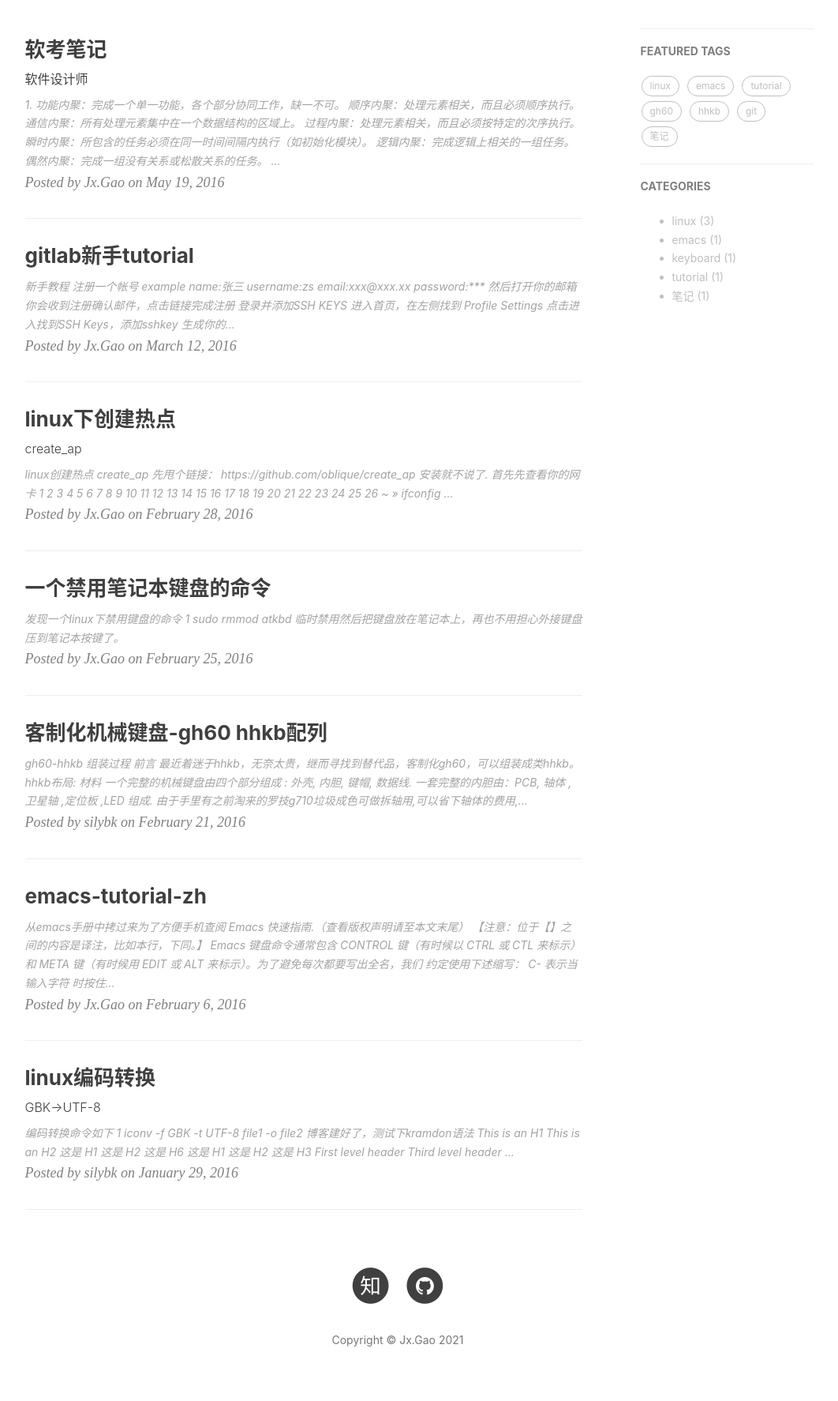
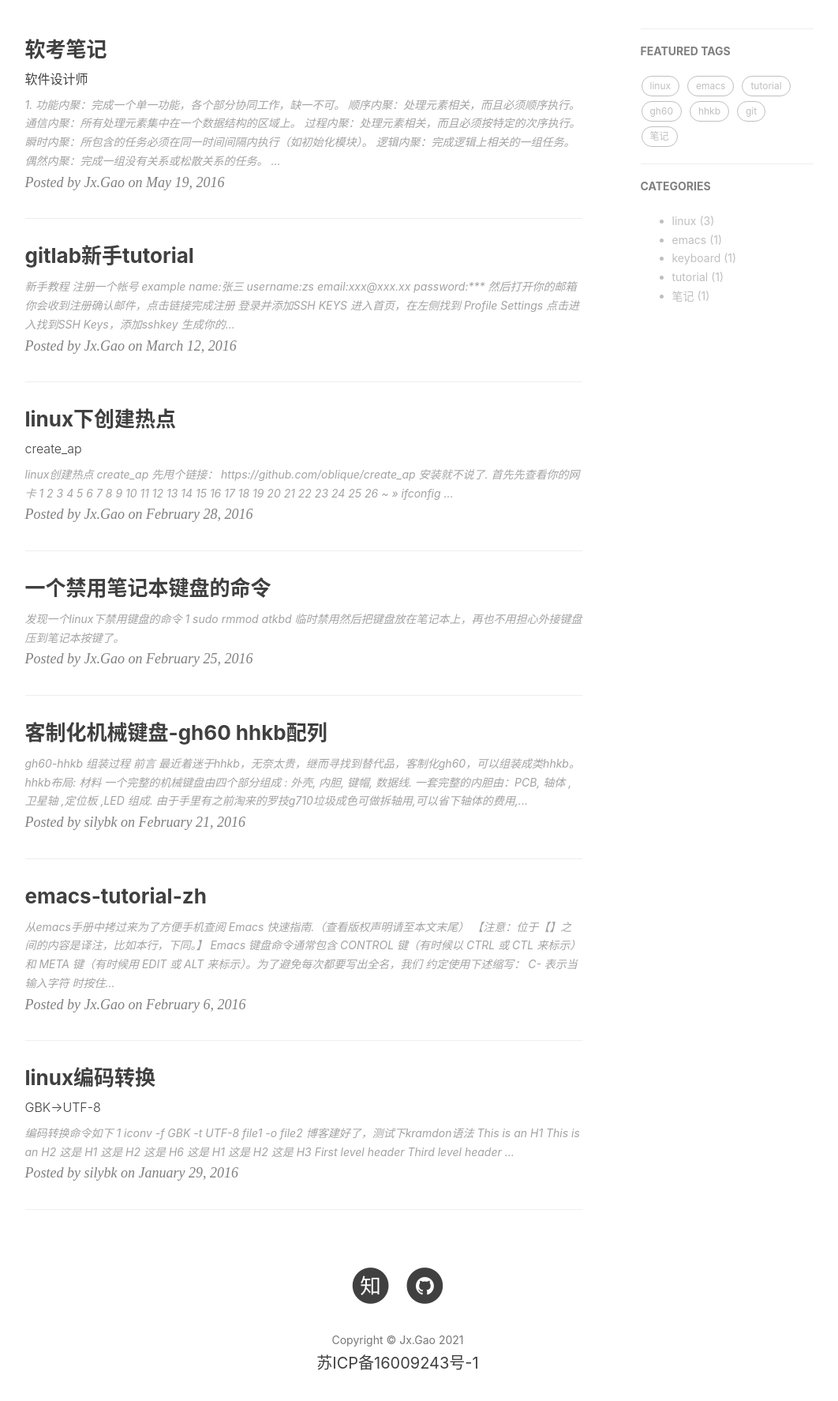
Before and after one commit to silybk/silybk.github.io, a Jekyll site: the page built from index.html, in a window 1280 px wide, cut to the strip 402-2237 px from the top of the page. Shown: the top 1774 px of the strip at 79% size, without its empty margins (136-1198 px from the left). Built offline with Jekyll 4.4.1, drawn with Linux system fonts in a browser that asks for light colours; nearby versions of some CDN libraries; the list of posts is cut into pages by our own code; comment, search, counter and statistics services are not loaded.

Commit message:
Create footer.html

```diff
--- a/_includes/footer.html
+++ b/_includes/footer.html
@@ -72,6 +72,7 @@
                 <p class="copyright text-muted">
                     Copyright &copy; {{ site.title }} {{ site.time | date: '%Y' }}
                 </p>
+                <div align=center><a href="http://beian.miit.gov.cn/"; target=_blank>苏ICP备16009243号-1</div>
             </div>
         </div>
     </div>
```
